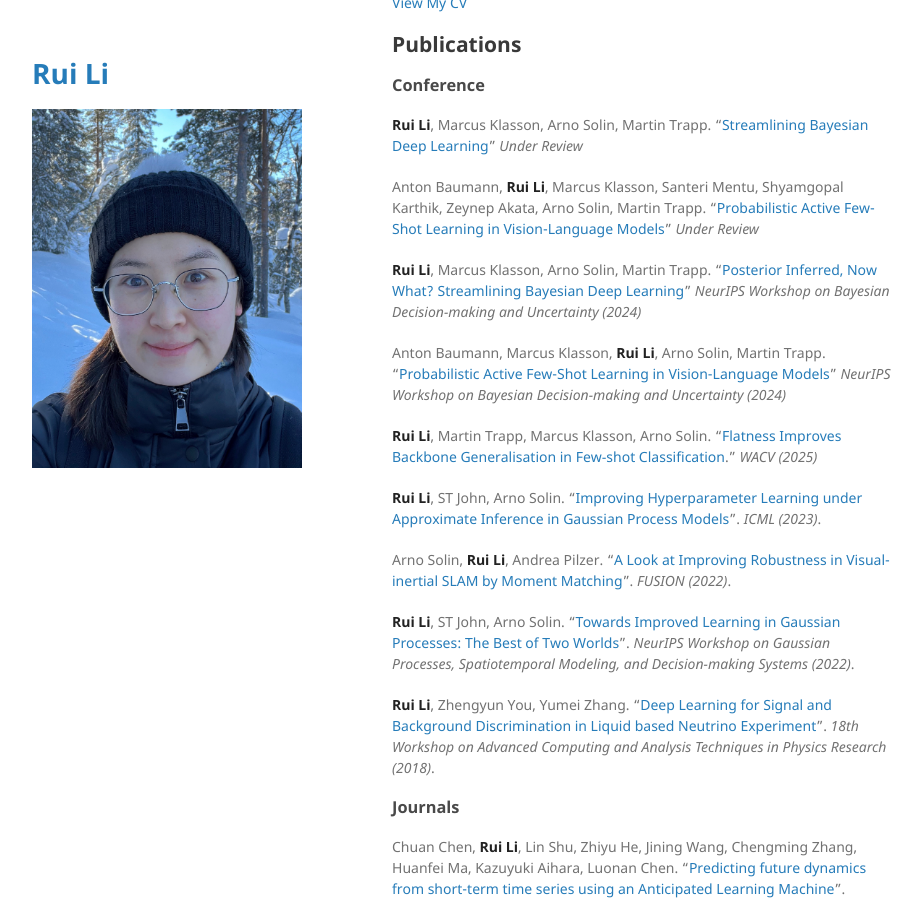
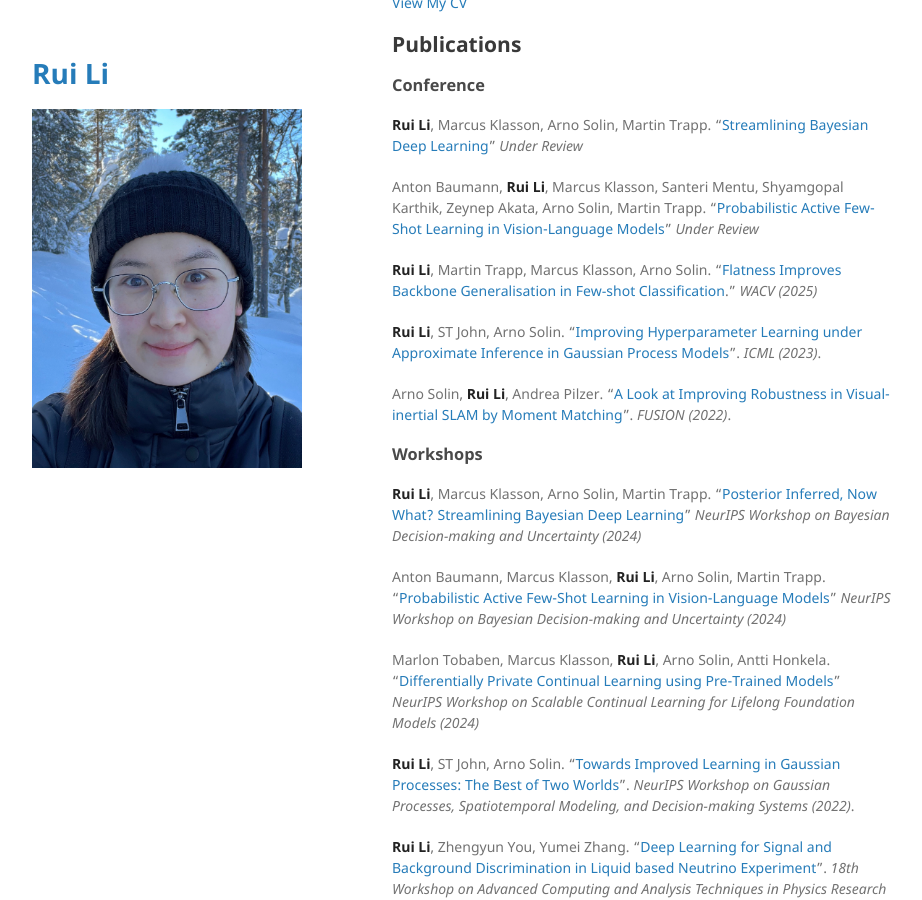
Before and after one commit to ruili-pml/ruili-pml.github.io, a Jekyll site: the page built from index.md, in a window 1280 px wide and 900 px high, scrolled down 317 px. Shown: the whole window, without its empty margins (178-1100 px from the left). Built offline with Jekyll 4.4.1, drawn with Linux system fonts in a browser that asks for light colours; the repository's description, which GitHub fills in, is left out; our own code applies the rules of GitHub Pages for plain Markdown files.

Commit message:
Update index.md

```diff
--- a/index.md
+++ b/index.md
@@ -19,21 +19,26 @@ I am a final year Ph.D. student at Aalto University supervised by [Prof Arno Sol
 
 Anton Baumann, **Rui Li**, Marcus Klasson, Santeri Mentu, Shyamgopal Karthik, Zeynep Akata, Arno Solin, Martin Trapp. "[Probabilistic Active Few-Shot Learning in Vision-Language Models]()" _Under Review_
 
-**Rui Li**, Marcus Klasson, Arno Solin, Martin Trapp. "[Posterior Inferred, Now What? Streamlining Bayesian Deep Learning]()" _NeurIPS Workshop on Bayesian Decision-making and Uncertainty (2024)_
-
-Anton Baumann, Marcus Klasson, **Rui Li**, Arno Solin, Martin Trapp. "[Probabilistic Active Few-Shot Learning in Vision-Language Models]()" _NeurIPS Workshop on Bayesian Decision-making and Uncertainty (2024)_
-
 **Rui Li**, Martin Trapp, Marcus Klasson, Arno Solin. "[Flatness Improves Backbone Generalisation in Few‐shot Classification](https://arxiv.org/abs/2404.07696)." _WACV (2025)_
 
 **Rui Li**, ST John, Arno Solin. "[Improving Hyperparameter Learning under Approximate Inference in Gaussian Process Models](https://arxiv.org/abs/2306.04201)".  _ICML (2023)_.
 
 Arno Solin, **Rui Li**, Andrea Pilzer. "[A Look at Improving Robustness in Visual-inertial SLAM by Moment Matching](https://arxiv.org/abs/2205.13821)". _FUSION (2022)_.
 
+### Workshops
+
+**Rui Li**, Marcus Klasson, Arno Solin, Martin Trapp. "[Posterior Inferred, Now What? Streamlining Bayesian Deep Learning](https://openreview.net/forum?id=cx9TXPTzt9)" _NeurIPS Workshop on Bayesian Decision-making and Uncertainty (2024)_
+
+Anton Baumann, Marcus Klasson, **Rui Li**, Arno Solin, Martin Trapp. "[Probabilistic Active Few-Shot Learning in Vision-Language Models](https://openreview.net/forum?id=sSX9wLMSJT)" _NeurIPS Workshop on Bayesian Decision-making and Uncertainty (2024)_
+
+Marlon Tobaben, Marcus Klasson, **Rui Li**, Arno Solin, Antti Honkela. "[Differentially Private Continual Learning using Pre-Trained Models](https://arxiv.org/html/2411.04680v2)" _NeurIPS Workshop on Scalable Continual Learning for Lifelong Foundation Models (2024)_
+
 **Rui Li**, ST John, Arno Solin. "[Towards Improved Learning in Gaussian Processes: The Best of Two Worlds](https://arxiv.org/pdf/2211.06260.pdf)".  _NeurIPS Workshop on Gaussian Processes, Spatiotemporal Modeling, and Decision-making Systems (2022)_.
 
 **Rui Li**, Zhengyun You, Yumei Zhang. "[Deep Learning for Signal and Background Discrimination in
 Liquid based Neutrino Experiment](https://iopscience.iop.org/article/10.1088/1742-6596/1085/4/042037)". _18th Workshop on Advanced Computing and Analysis Techniques
 in Physics Research (2018)_.
+
 
 ### Journals
 Chuan Chen, **Rui Li**, Lin Shu, Zhiyu He, Jining Wang, Chengming Zhang, Huanfei Ma, Kazuyuki Aihara, Luonan Chen. "[Predicting future dynamics from short-term time series using an Anticipated Learning Machine](https://academic.oup.com/nsr/article/7/6/1079/5740743)". _National Science Review (2020)_.
```
